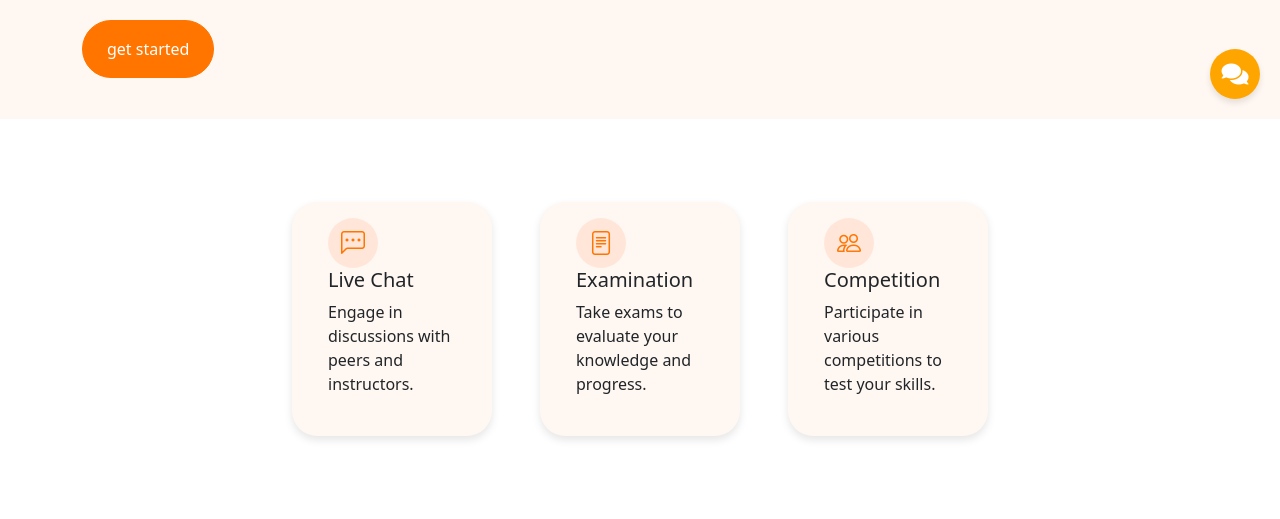
After one commit to Abdulrhman-Aliyan/studentLarvel, a Laravel app: page /courses in a window 1280 px wide. The commit adds this page. Shown: the part 681-1200 px from the top of the page. Run offline with Laravel 12, Linux system fonts and the light colour scheme.

Commit message:
now the project has a landing page

```diff
--- /dev/null
+++ b/app/Http/Controllers/CourseController.php
@@ -0,0 +1,13 @@
+<?php
+
+namespace App\Http\Controllers;
+
+use Illuminate\Http\Request;
+
+class CourseController extends Controller
+{
+    public function index()
+    {
+        return view('courses');
+    }
+}
--- /dev/null
+++ b/public/css/courses.css
@@ -0,0 +1,99 @@
+.chat-button {
+    background-color: #ffa500; /* Orange background color */
+}
+
+.chat-button:hover {
+    background-color: #eb6a01;
+}
+
+.scroll-to-top{
+    background-color: #ffa500; /* Orange background color */
+}
+
+.scroll-to-top:hover{
+    background-color: #eb6a01; /* Orange background color */
+}
+
+.landing-section {
+    background-color: #fff7f1;
+    height: 100vh;
+    max-height: 800px;
+    position: relative;
+    margin-top: -100px;
+    padding-top: 200px;
+}
+
+.image-background::before {
+    content: '';
+    position: absolute;
+    bottom: 99%;
+    left: 0;
+    width: 100%;
+    height: 100%;
+    background: #ffd7c3;
+
+}
+
+.image-background {
+    position: relative;
+    height: 60vh;
+    width: 400px;
+    background: #ffd7c3;
+    left: 100px;
+    border-bottom-left-radius: 50%;
+    border-bottom-right-radius: 50%;
+}
+
+.image-background img {
+    position: absolute;
+    bottom: 0;
+    left: 0;
+    width: 100%;
+    height: 100%;
+    object-fit:contain;
+    border-bottom-left-radius: 50%;
+    border-bottom-right-radius: 50%;
+}
+
+.btn-primary {
+    background-color: #ff7500; /* Orange background color */
+    border-color: #ff7500; /* Orange border color */
+}
+
+.btn-primary:hover {
+    background-color: #ff7500; /* Orange background color */
+    border-color: #ff7500; /* Orange border color */
+}
+
+.services {
+    height: 400px;
+}
+
+.services .card {
+    position: relative;
+    padding: 20px;
+    background-color: #fff7f1;
+    width: 200px;
+    border: 0;
+    border-radius: 25px;
+    box-shadow: 0 4px 8px rgba(0, 0, 0, 0.1);
+}
+
+.services .icon {
+    font-size: 24px;
+    color: #ff7500;
+    background-color: #ffe6d9;
+    border-radius: 50%;
+    height: 50px;
+    width: 50px;
+    text-align: center;
+    display: flex;
+    align-items: center;
+    justify-content: center;
+}
+
+@media (max-width: 1000px) {
+    .landing-section .d-none.d-md-block {
+        display: none !important;
+    }
+}
--- /dev/null
+++ b/resources/views/courses.blade.php
@@ -0,0 +1,76 @@
+@extends('layout')
+
+@section('head')
+    <title>Courses</title>
+    <link rel="stylesheet" href="{{ asset('css/courses.css') }}">
+@endsection
+
+@section('content')
+    <section class="landing-section">
+        <div class="container d-flex h-100">
+            <!-- Content for the static section -->
+            <div class="flex-grow-1 d-flex flex-column justify-content-center w-50">
+                <div class="flex-grow-1">
+                    <h1 class="fw-bold" style="font-size: 5rem">Lets learn togther for better <span style="color: #ff7500">future</span></h1>
+                </div>
+                <div class="flex-grow-1">
+                    <h2 class="fw-light text-muted text-opacity-75">Start your learning journey with our courses for every subject and for every level.</h2>
+                </div>
+                <div class="flex-grow-1">
+                    <a href="#" class="btn btn-primary rounded-pill px-4 py-3">get started</a>
+                </div>
+            </div>
+            <div class="flex-grow-1 w-50">
+                <div class="image-background">
+                    <img class="w-100" src="{{ asset('assets/school-girl.png') }}" alt="School Girl">
+                </div>
+            </div>
+        </div>
+    </section>
+    <section class="services">
+        <div class="container h-100">
+            <div class="d-flex justify-content-center align-items-center py-4 flex-wrap h-100">
+
+                <div class="card mx-4 pt-0 pb-4">
+                    <div class="card-body">
+                        <div class="icon aligen-items-center text-center">
+                            <i class="bi bi-chat-left-dots"></i>
+                        </div>
+                        <h5 class="card-title">Live Chat</h5>
+                        <p class="card-text fw-light">Engage in discussions with peers and instructors.</p>
+                    </div>
+                </div>
+
+                <div class="card mx-4 pt-0 pb-4">
+                    <div class="card-body">
+                        <div class="icon aligen-items-center text-center">
+                            <i class="bi bi-file-text"></i>
+                        </div>
+                        <h5 class="card-title">Examination</h5>
+                        <p class="card-text fw-light">Take exams to evaluate your knowledge and progress.</p>
+                    </div>
+                </div>
+
+                <div class="card mx-4 pt-0 pb-4">
+                    <div class="card-body">
+                        <div class="icon aligen-items-center text-center">
+                            <i class="bi bi-people"></i>
+                        </div>
+                        <h5 class="card-title">Competition</h5>
+                        <p class="card-text fw-light">Participate in various competitions to test your skills.</p>
+                    </div>
+                </div>
+
+            </div>
+        </div>
+    </section>
+    <section>
+        <!-- Content for the first section -->
+    </section>
+    <section>
+        <!-- Content for the second section -->
+    </section>
+    <section>
+        <!-- Content for the third section -->
+    </section>
+@endsection
--- a/resources/views/layout.blade.php
+++ b/resources/views/layout.blade.php
@@ -2,7 +2,8 @@
 <html lang="en">
 <head>
     <script src="https://code.jquery.com/jquery-3.6.4.min.js"></script>
-    <link href="https://cdnjs.cloudflare.com/ajax/libs/font-awesome/5.15.4/css/all.min.css" rel="stylesheet"> <!-- Add this line -->
+    <link href="https://cdnjs.cloudflare.com/ajax/libs/font-awesome/5.15.4/css/all.min.css" rel="stylesheet">
+    <link href="https://cdn.jsdelivr.net/npm/bootstrap-icons/font/bootstrap-icons.css" rel="stylesheet">
     <link href="https://cdn.jsdelivr.net/npm/bootstrap@5.3.1/dist/css/bootstrap.min.css" rel="stylesheet">
     <style>
         .sticky-navbar {
@@ -72,7 +57,98 @@
         .chat-button:hover {
             background-color: #0056b3;
         }
+        .scroll-to-top {
+            position: fixed;
+            bottom: 80px;
+            right: 20px;
+            z-index: 1030;
+            width: 50px;
+            height: 50px;
+            border-radius: 50%;
+            background-color: #007bff;
+            color: white;
+            display: flex;
+            align-items: center;
+            justify-content: center;
+            font-size: 24px;
+            box-shadow: 0 4px 6px rgba(0, 0, 0, 0.1);
+            text-decoration: none;
+            opacity: 0;
+            transition: opacity 0.3s ease-in-out;
+        }
+        .scroll-to-top.show {
+            opacity: 1;
+        }
+        .scroll-to-top:hover {
+            background-color: #0056b3;
+        }
     </style>
+    @yield('head') <!-- Section for additional head content -->
+</head>
+<body>
+    <nav class="navbar navbar-expand-lg navbar-light sticky-navbar">
+        <div class="container">
+            <a class="navbar-brand" href="{{ url('/') }}">
+                <!-- Education Icon -->
+                <i class="fas fa-graduation-cap fa-3x"></i>
+            </a>
+            <button class="navbar-toggler" type="button" data-toggle="collapse" data-target="#navbarNav" aria-controls="navbarNav" aria-expanded="false" aria-label="Toggle navigation">
+                <span class="navbar-toggler-icon"></span>
+            </button>
+            <div class="collapse navbar-collapse" id="navbarNav">
+                <ul class="navbar-nav">
+                    <li class="nav-item">
+                        <a class="nav-link {{ request()->is('/') ? 'active' : '' }}" href="{{ url('/') }}">Dashboard</a>
+                    </li>
+                    <li class="nav-item">
+                        <a class="nav-link {{ request()->is('courses') ? 'active' : '' }}" href="{{ url('/courses') }}">Courses</a>
+                    </li>
+                </ul>
+                @if(Auth::check())
+                        <a class="nav-link" href="#" onclick="event.preventDefault(); document.getElementById('logout-form').submit();">Logout</a>
+                @else
+                    <a class="nav-link" href="{{ url('/login') }}">Login</a>
+                    <a class="nav-link register-button btn .rounded-lg border-0 px-3 py-2 ms-4 fw-normal" href="{{ url('/register') }}">Register</a>
+                @endif
+                <form id="logout-form" action="{{ route('logout') }}" method="POST" style="display: none;">
+                    @csrf
+                </form>
+            </div>
+        </div>
+    </nav>
+
+    @yield('content') <!-- Section for the main content -->
+
+    <!-- Chat Button -->
+    <a href="{{ url('/chat') }}" class="chat-button" title="Chat with us">
+        <i class="fas fa-comments"></i>
+    </a>
+
+    <!-- Return to Top Button -->
+    <a href="#" class="scroll-to-top" title="Return to top">
+        <i class="bi bi-arrow-up"></i>
+    </a>
+
+    <script src="{{ asset('js/bootstrap.min.js') }}"></script>
+    @yield('scripts') <!-- Section for additional scripts -->
     <script src="https://cdn.jsdelivr.net/npm/bootstrap@5.3.1/dist/js/bootstrap.bundle.min.js"></script>
+    <script>
+        // Show or hide the scroll-to-top button
+        $(window).scroll(function() {
+            if ($(this).scrollTop() > 100) {
+                $('.scroll-to-top').addClass('show');
+                $('.sticky-navbar').addClass('navbar-scrolled');
+            } else {
+                $('.scroll-to-top').removeClass('show');
+                $('.sticky-navbar').removeClass('navbar-scrolled');
+            }
+        });
+
+        // Smooth scroll to top
+        $('.scroll-to-top').click(function(e) {
+            e.preventDefault();
+            $('html, body').animate({ scrollTop: 0 }, '300');
+        });
+    </script>
 </body>
 </html>
--- a/routes/web.php
+++ b/routes/web.php
@@ -8,9 +8,12 @@ use App\Http\Controllers\SubjectController;
 use App\Http\Controllers\UserSubjectController;
 use App\Http\Controllers\UserController;
 use App\Http\Controllers\ChatController;
+use App\Http\Controllers\CourseController;
+
 use Illuminate\Broadcasting\BroadcastController;
 use Illuminate\Support\Facades\Route;
 use Illuminate\Support\Facades\Broadcast;
+
 
 // Authentication Routes
 Route::middleware('guest')->group(function () {
@@ -33,7 +36,6 @@ Route::middleware('auth')->group(function () {
     Route::post('/receive-message', [ChatController::class, 'sendMessage'])->name('chat.receive');
     Route::get('/messages/{friendId}', [ChatController::class, 'getMessages'])->name('chat.messages');
     Route::post('/send-test-message', [ChatController::class, 'sendTestMessage'])->name('chat.sendTest');
-
 });
 
 // Student Routes
@@ -68,3 +70,6 @@ Route::prefix('user')->name('user.')->group(function () {
     Route::get('/info', [UserController::class, 'getUserInfo'])->name('info');
     Route::get('/subjects', [UserController::class, 'getUserSubjects'])->name('subjects');
 });
+
+// Course Routes
+Route::get('/courses', [CourseController::class, 'index'])->name('courses');
```
Also changed, not shown: other parts of resources/views/layout.blade.php (+21 -37 lines), database/migrations/xxxx_xx_xx_create_messages_table.php (deleted, +0 -27 lines), resources/views/chat.blade.php (+6 -22 lines), app/Models/Course.php (added), database/migrations/2025_10_06_000000_create_messages_table.php (deleted), resources/views/courses/create.blade.php (added), resources/views/courses/edit.blade.php (added), resources/views/courses/index.blade.php (added), 1 other file.
